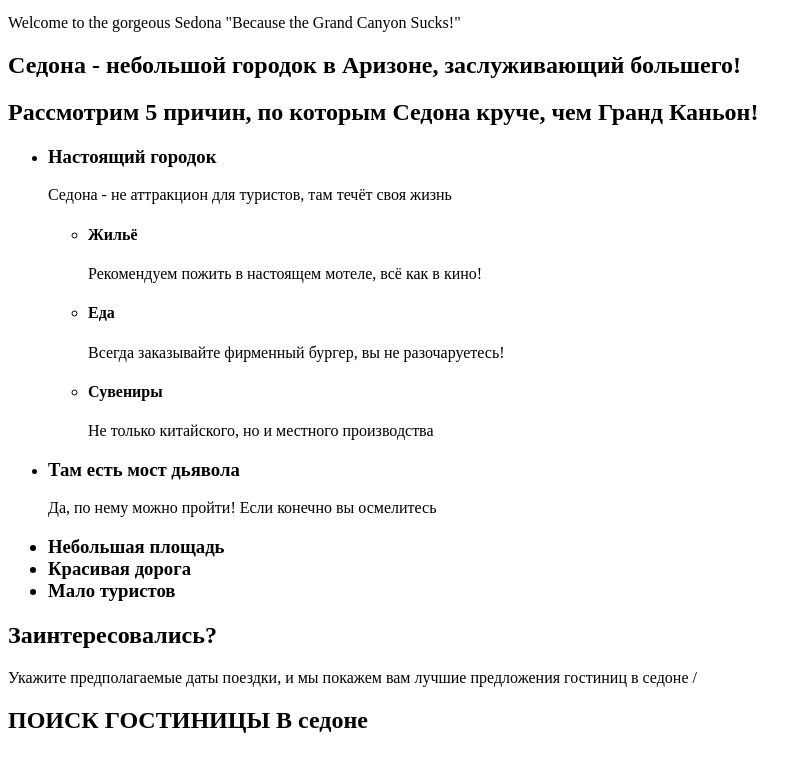
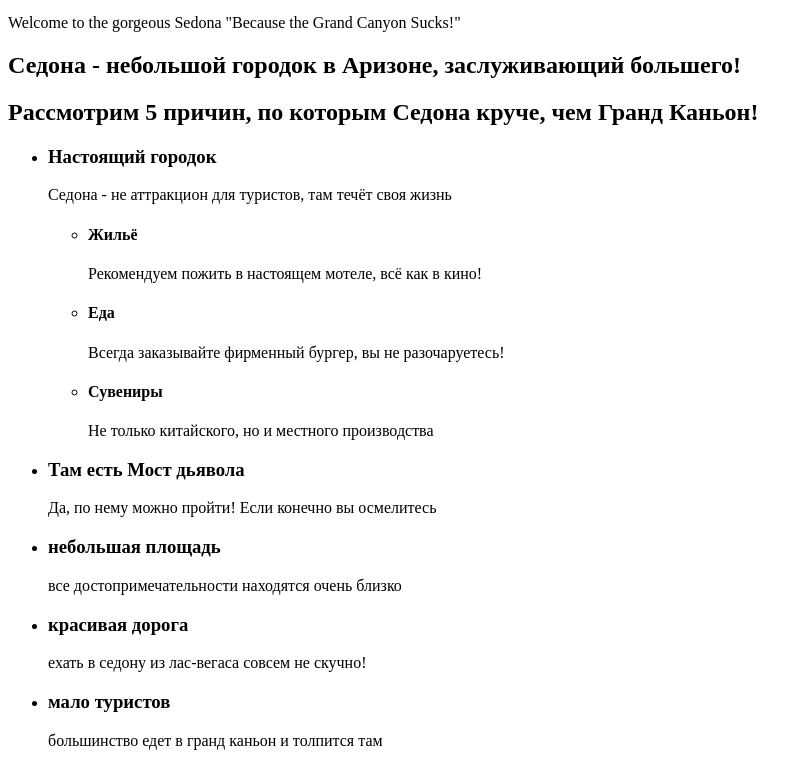
Before and after one commit to andrei-olzyatiev/1528169-sedona-29, a plain HTML site: page index.html in a window 1280 px wide. Shown: the part 172-929 px from the top of the page, without its empty margins (0-811 px from the left). Drawn offline with Linux system fonts and the light colour scheme.

Commit message:
Разметка главной страницы (испр)
Поправил местами код, чтобы было удобнее читать.
  1. Нехватающий контент дополнил.
  2. Поменил уровень заголовка с 1 на 5, т.к. другие уже использовались и судя по макету, имеют разные размеры шрифта.
  3. Заголовок "ПОИСК ГОСТИНИЦЫ В седоне" перенес в секцию выше.

P.s.: Также заметил, что где указываются преимуществ, у меня иногда в тексте регистр не соответствовал макету. Некоторые предложения начинались с заглавной буквы, а в макете они были строчными.

```diff
--- a/index.html
+++ b/index.html
@@ -40,29 +40,36 @@
                     <h4>Жильё</h4>Рекомендуем пожить в настоящем мотеле, всё как в кино!
                   </li>
                   <li>
-                    <h4>Еда</h4>Всегда заказывайте фирменный бургер, вы не разочаруетесь!</li>
-                  <li><h4>Сувениры</h4>Не только китайского, но и местного производства</li>
+                    <h4>Еда</h4>Всегда заказывайте фирменный бургер, вы не разочаруетесь!
+                  </li>
+                  <li>
+                    <h4>Сувениры</h4>Не только китайского, но и местного производства
+                  </li>
                 </ul>
               </div>
             </li>
             <li>
-              <h3>Там есть мост дьявола</h3>
+              <h3>Там есть Мост дьявола</h3>
               <p>Да, по нему можно пройти! Если конечно вы осмелитесь</p>
               </li>
-            <h3>
-              <li>Небольшая площадь</li>
-              <li>Красивая дорога</li>
-              <li>Мало туристов</li>
+              <li>
+                <h3>небольшая площадь</h3>все достопримечательности находятся очень близко
+              </li>
+              <li>
+                <h3>красивая дорога</h3>ехать в седону из лас-вегаса совсем не скучно!
+              </li>
+              <li>
+                <h3>мало туристов</h3>большинство едет в гранд каньон и толпится там
+              </li>
             </h3>
           </ul>
-
       </section>
       <section>
-        <h1>Заинтересовались? </h1>
+        <h5>Заинтересовались? </h5>
           <p> Укажите предполагаемые даты поездки, и мы покажем вам лучшие предложения гостиниц в седоне /<p>
+            <h2>ПОИСК ГОСТИНИЦЫ В седоне</h2>
         </section>
       <section>
-        <h2>ПОИСК ГОСТИНИЦЫ В седоне</h2>
         <!-- Здесь будет карта -->
         </section>
       </main>
@@ -72,7 +79,6 @@
         <h3> #VISITSEDONA </h3>
         <p>ТЕЛ: +7(495) 666-01-66 </p>
       </section>
-
       <section>
         <ul>
           <li>
```
